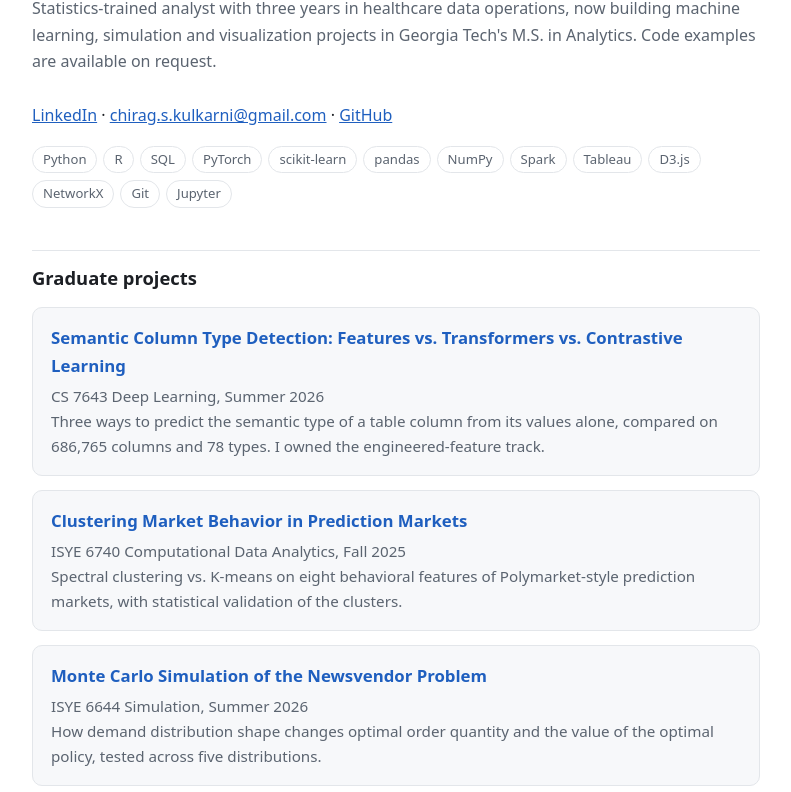
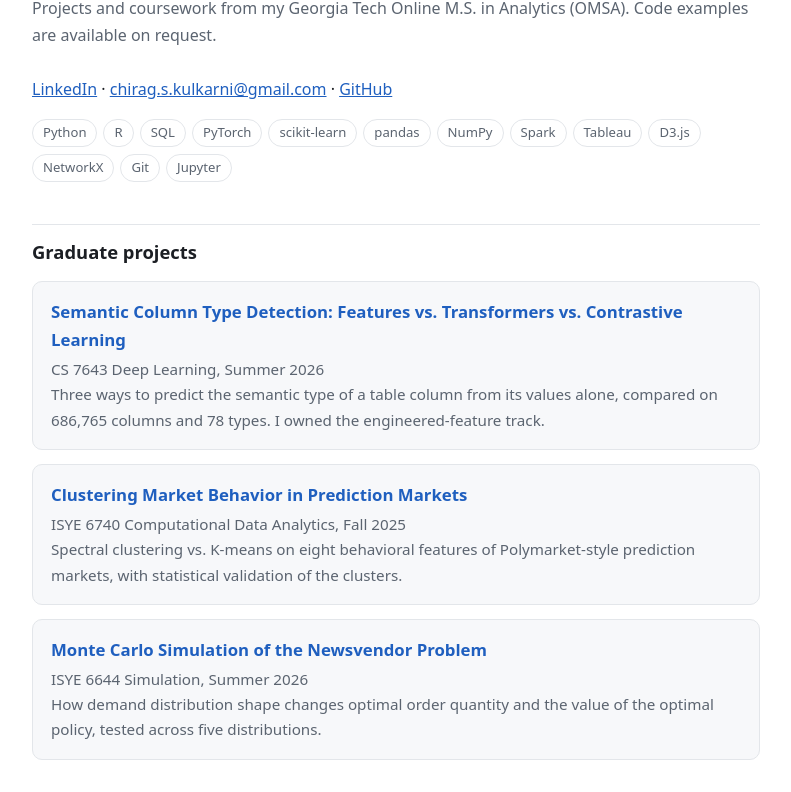
Before and after one commit to chiragk0/chiragk0.github.io, a plain HTML site: page index.html in a window 1280 px wide. Shown: the part 107-899 px from the top of the page, without its empty margins (244-1035 px from the left). Drawn offline with Linux system fonts and the light colour scheme.

Commit message:
Simplify intro

```diff
--- a/index.html
+++ b/index.html
@@ -3,7 +3,7 @@
 <meta name="robots" content="noindex,nofollow">
 <title>Chirag Kulkarni: Project Portfolio</title><link rel="stylesheet" href="style.css"></head>
 <body><main><h1>Chirag Kulkarni</h1>
-<p class="sub">Statistics-trained analyst with three years in healthcare data operations, now building machine learning, simulation and visualization projects in Georgia Tech's M.S. in Analytics. Code examples are available on request.</p>
+<p class="sub">Projects and coursework from my Georgia Tech Online M.S. in Analytics (OMSA). Code examples are available on request.</p>
 <p><a href="https://www.linkedin.com/in/chiragk1">LinkedIn</a> &middot; <a href="mailto:chirag.s.kulkarni@gmail.com">chirag.s.kulkarni@gmail.com</a> &middot; <a href="https://github.com/chiragk0">GitHub</a></p>
 <div class="tags"><span>Python</span><span>R</span><span>SQL</span><span>PyTorch</span><span>scikit-learn</span><span>pandas</span><span>NumPy</span><span>Spark</span><span>Tableau</span><span>D3.js</span><span>NetworkX</span><span>Git</span><span>Jupyter</span></div>
 <h2>Graduate projects</h2><a class="card" href="projects/column-type-detection.html"><h3>Semantic Column Type Detection: Features vs. Transformers vs. Contrastive Learning</h3><p>CS 7643 Deep Learning, Summer 2026</p><p>Three ways to predict the semantic type of a table column from its values alone, compared on 686,765 columns and 78 types. I owned the engineered-feature track.</p></a><a class="card" href="projects/polymarket-clustering.html"><h3>Clustering Market Behavior in Prediction Markets</h3><p>ISYE 6740 Computational Data Analytics, Fall 2025</p><p>Spectral clustering vs. K-means on eight behavioral features of Polymarket-style prediction markets, with statistical validation of the clusters.</p></a><a class="card" href="projects/newsvendor-simulation.html"><h3>Monte Carlo Simulation of the Newsvendor Problem</h3><p>ISYE 6644 Simulation, Summer 2026</p><p>How demand distribution shape changes optimal order quantity and the value of the optimal policy, tested across five distributions.</p></a>
```
